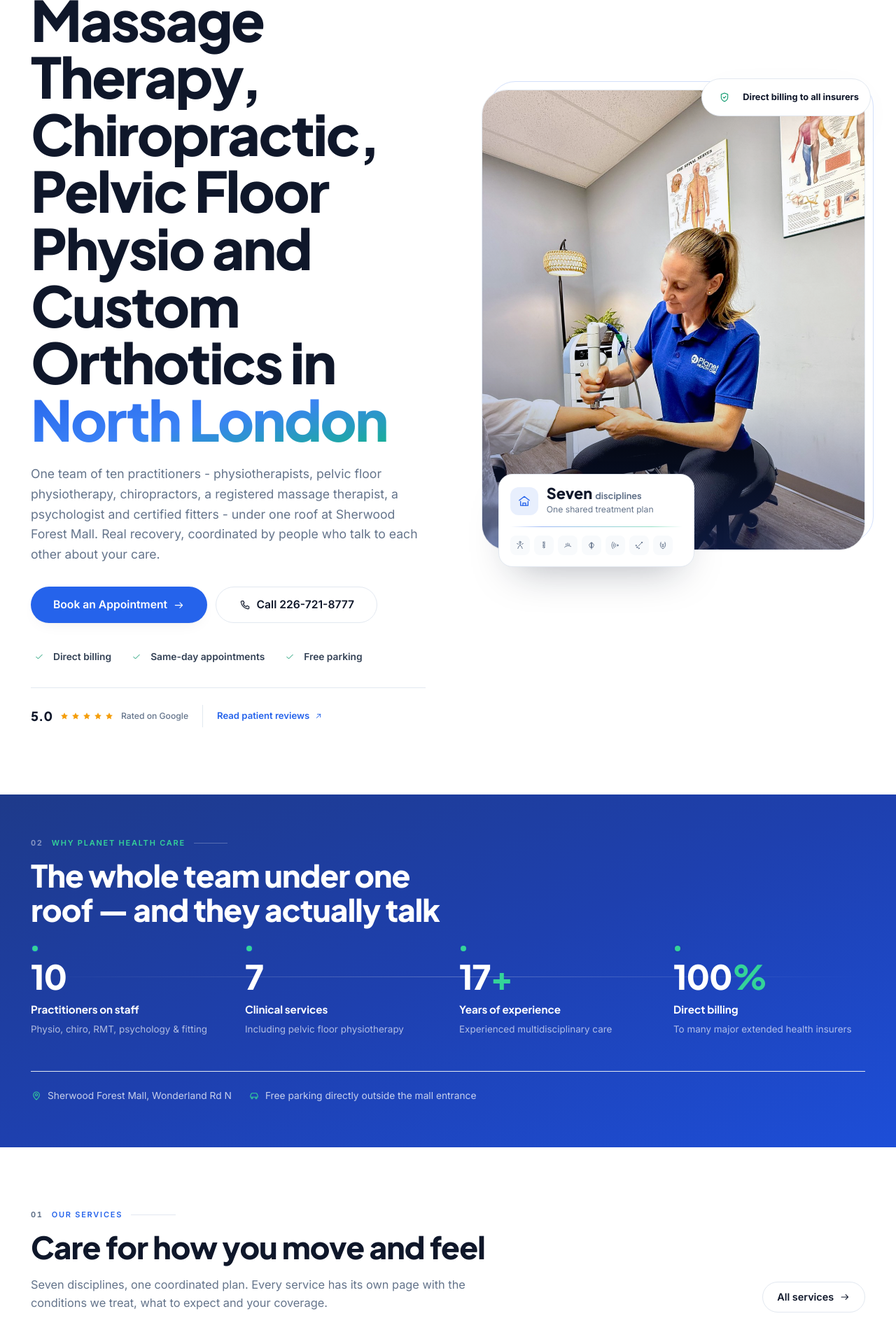
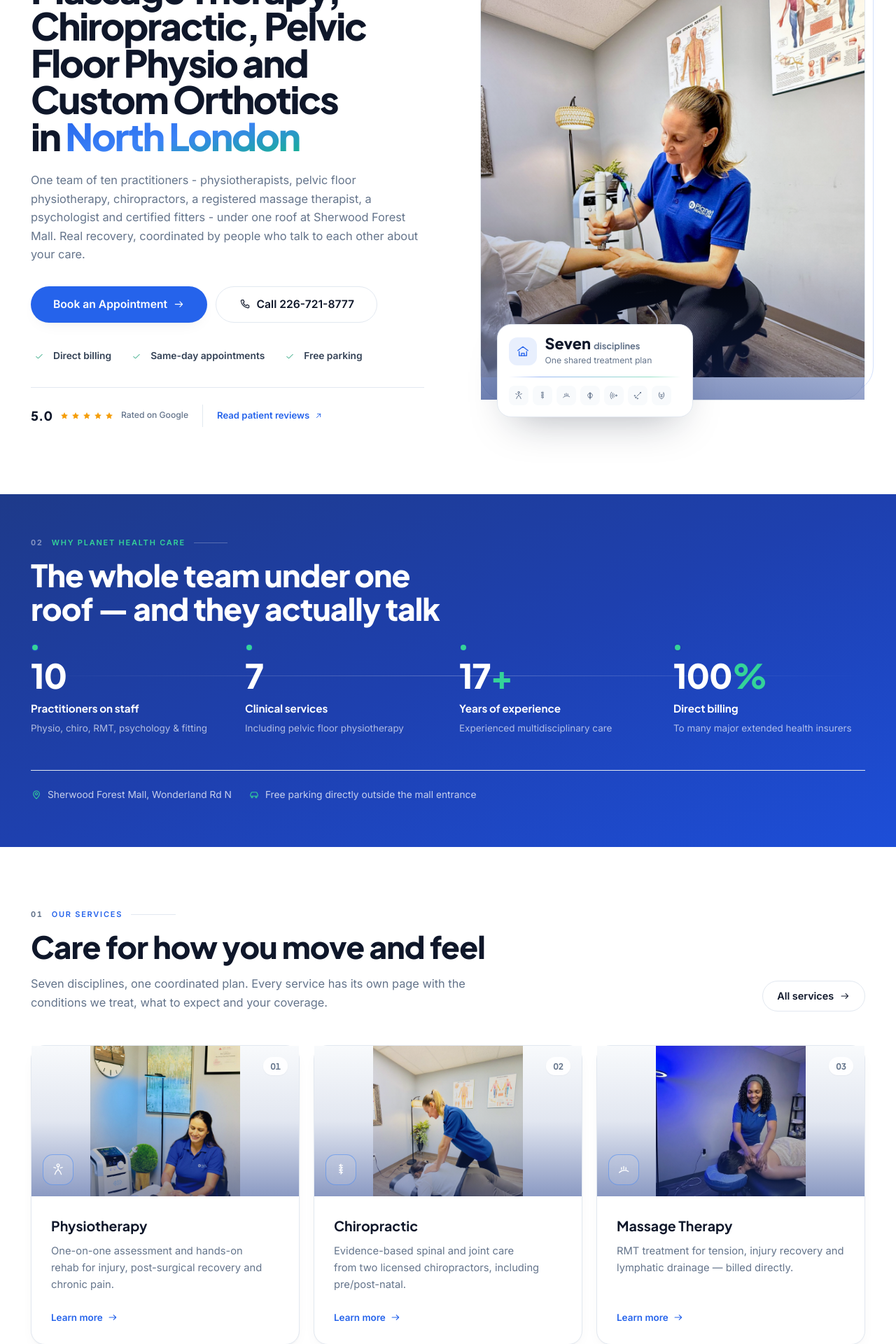
Before and after one commit to CodepaperAI/healthcare, a Next.js app: page / in a window 1280 px wide. Shown: the part 300-2220 px from the top of the page at 70% size. Built offline with nearby package versions, Linux system fonts and the light colour scheme.

Commit message:
change the img and dec the size of font

```diff
--- a/app/about/page.js
+++ b/app/about/page.js
@@ -86,9 +86,9 @@
               <RevealItem key={member.slug}>
                 <article
                   id={`team-${member.slug}`}
-                  className="group flex h-full scroll-mt-28 flex-col overflow-hidden rounded-card border border-line bg-elevated shadow-card transition-all duration-400 ease-premium hover:-translate-y-1 hover:shadow-lift"
+                  className="group flex h-full scroll-mt-28 flex-col rounded-card border border-line bg-elevated shadow-card transition-all duration-400 ease-premium hover:-translate-y-1 hover:shadow-lift"
                 >
-                  <div className="relative aspect-[4/5] overflow-hidden bg-canvas">
+                  <div className="relative aspect-[4/5] bg-canvas">
                     <Image
                       src={member.image}
                       alt={`${member.name}, ${member.role} at Planet Health Care`}
--- a/app/services/page.js
+++ b/app/services/page.js
@@ -50,15 +50,15 @@
               <RevealItem key={service.slug}>
                 <Link
                   href={`/services/${service.slug}`}
-                  className="group grid h-full overflow-hidden rounded-card border border-line bg-elevated shadow-card transition-all duration-400 ease-premium hover:-translate-y-1.5 hover:border-brand-600/35 hover:shadow-lift sm:grid-cols-[11rem_minmax(0,1fr)]"
+                  className="group grid h-full rounded-card border border-line bg-elevated shadow-card transition-all duration-400 ease-premium hover:-translate-y-1.5 hover:border-brand-600/35 hover:shadow-lift sm:grid-cols-[11rem_minmax(0,1fr)]"
                 >
-                  <div className="relative min-h-44 overflow-hidden bg-surface sm:min-h-full">
+                  <div className="relative min-h-44 bg-surface sm:min-h-full">
                     <Image
                       src={service.cardImage ?? service.image}
                       alt={service.cardImageAlt ?? service.imageAlt}
                       fill
                       sizes="(max-width: 640px) 100vw, 11rem"
-                      className="object-cover transition-transform duration-[900ms] ease-premium group-hover:scale-[1.04]"
+                      className="object-contain object-center transition-transform duration-[900ms] ease-premium group-hover:scale-[1.02]"
                       style={{ objectPosition: service.cardImagePosition ?? 'center' }}
                     />
                     <span
--- a/components/home/Hero.jsx
+++ b/components/home/Hero.jsx
@@ -55,7 +55,7 @@
             </motion.div>
 
             <motion.h1
-              className="mt-5 text-display-lg font-extrabold text-strong"
+              className="mt-5 max-w-[42rem] text-[2.2rem] font-extrabold leading-[0.98] tracking-[-0.04em] text-strong sm:text-[2.8rem] lg:text-[3.35rem]"
               {...itemProps}
             >
               Physiotherapy, Massage Therapy, Chiropractic, Pelvic Floor Physio and Custom
@@ -64,7 +64,7 @@
             </motion.h1>
 
             <motion.p
-              className="mt-6 max-w-xl text-[1.04rem] leading-relaxed text-muted sm:text-[1.1rem]"
+              className="mt-6 max-w-xl text-[0.96rem] leading-relaxed text-muted sm:text-[1.02rem]"
               {...itemProps}
             >
               One team of ten practitioners - physiotherapists, pelvic floor physiotherapy,
--- a/components/home/ServicesPreview.jsx
+++ b/components/home/ServicesPreview.jsx
@@ -38,7 +38,7 @@
             <RevealItem key={service.slug}>
               <Link
                 href={`/services/${service.slug}`}
-                className="group relative flex h-full flex-col overflow-hidden rounded-card border border-line bg-elevated shadow-card transition-all duration-400 ease-premium hover:-translate-y-1.5 hover:border-brand-600/35 hover:shadow-lift"
+                className="group relative flex h-full flex-col rounded-card border border-line bg-elevated shadow-card transition-all duration-400 ease-premium hover:-translate-y-1.5 hover:border-brand-600/35 hover:shadow-lift"
               >
                 {/* Accent wash that surfaces on hover */}
                 <span
@@ -46,13 +46,13 @@
                   className="pointer-events-none absolute -right-16 -top-16 z-10 h-40 w-40 rounded-full bg-brand-600/[0.07] opacity-0 transition-opacity duration-500 group-hover:opacity-100"
                 />
 
-                <div className="relative aspect-[16/9] overflow-hidden bg-surface">
+                <div className="relative aspect-[16/9] bg-surface">
                   <Image
                     src={service.cardImage ?? service.image}
                     alt={service.cardImageAlt ?? service.imageAlt}
                     fill
                     sizes="(max-width: 640px) 100vw, (max-width: 1280px) 50vw, 33vw"
-                    className="object-cover transition-transform duration-[900ms] ease-premium group-hover:scale-[1.04]"
+                    className="object-contain object-center transition-transform duration-[900ms] ease-premium group-hover:scale-[1.02]"
                     style={{ objectPosition: service.cardImagePosition ?? 'center' }}
                   />
                   <span
--- a/components/home/TeamPreview.jsx
+++ b/components/home/TeamPreview.jsx
@@ -32,9 +32,9 @@
             <RevealItem key={member.slug}>
               <Link
                 href={`/about#team-${member.slug}`}
-                className="group block h-full overflow-hidden rounded-card border border-line bg-elevated shadow-card transition-all duration-400 ease-premium hover:-translate-y-1 hover:shadow-lift"
+                className="group block h-full rounded-card border border-line bg-elevated shadow-card transition-all duration-400 ease-premium hover:-translate-y-1 hover:shadow-lift"
               >
-                <div className="relative aspect-[4/5] overflow-hidden bg-canvas">
+                <div className="relative aspect-[4/5] bg-canvas">
                   <Image
                     src={member.image}
                     alt={`${member.name}, ${member.role} at Planet Health Care`}
--- a/components/sections/PageHero.jsx
+++ b/components/sections/PageHero.jsx
@@ -101,14 +101,14 @@
 
           {hasImage && (
             <Reveal variant="left" delay={0.08}>
-              <div className="relative aspect-[16/11] overflow-hidden rounded-panel border border-line bg-surface shadow-card">
+              <div className="relative aspect-[16/11] rounded-panel border border-line bg-surface shadow-card">
                 <Image
                   src={image}
                   alt={imageAlt}
                   fill
                   priority
                   sizes="(max-width: 1024px) 100vw, 36vw"
-                  className="object-cover"
+                  className="h-full w-full object-contain object-center"
                 />
               </div>
             </Reveal>
--- a/components/ui/Figure.jsx
+++ b/components/ui/Figure.jsx
@@ -28,7 +28,7 @@
   return (
     <figure
       className={cn(
-        'group relative isolate overflow-hidden border border-line bg-surface',
+        'group relative isolate border border-line bg-surface',
         rounded,
         ratio,
         className,
@@ -43,8 +43,8 @@
         loading={priority ? undefined : 'lazy'}
         sizes={sizes}
         className={cn(
-          'h-full w-full object-cover transition-transform duration-[900ms] ease-premium',
-          'group-hover:scale-[1.03]',
+          'h-full w-full object-contain object-center transition-transform duration-[900ms] ease-premium',
+          'group-hover:scale-[1.02]',
           imageClassName,
         )}
       />
```
